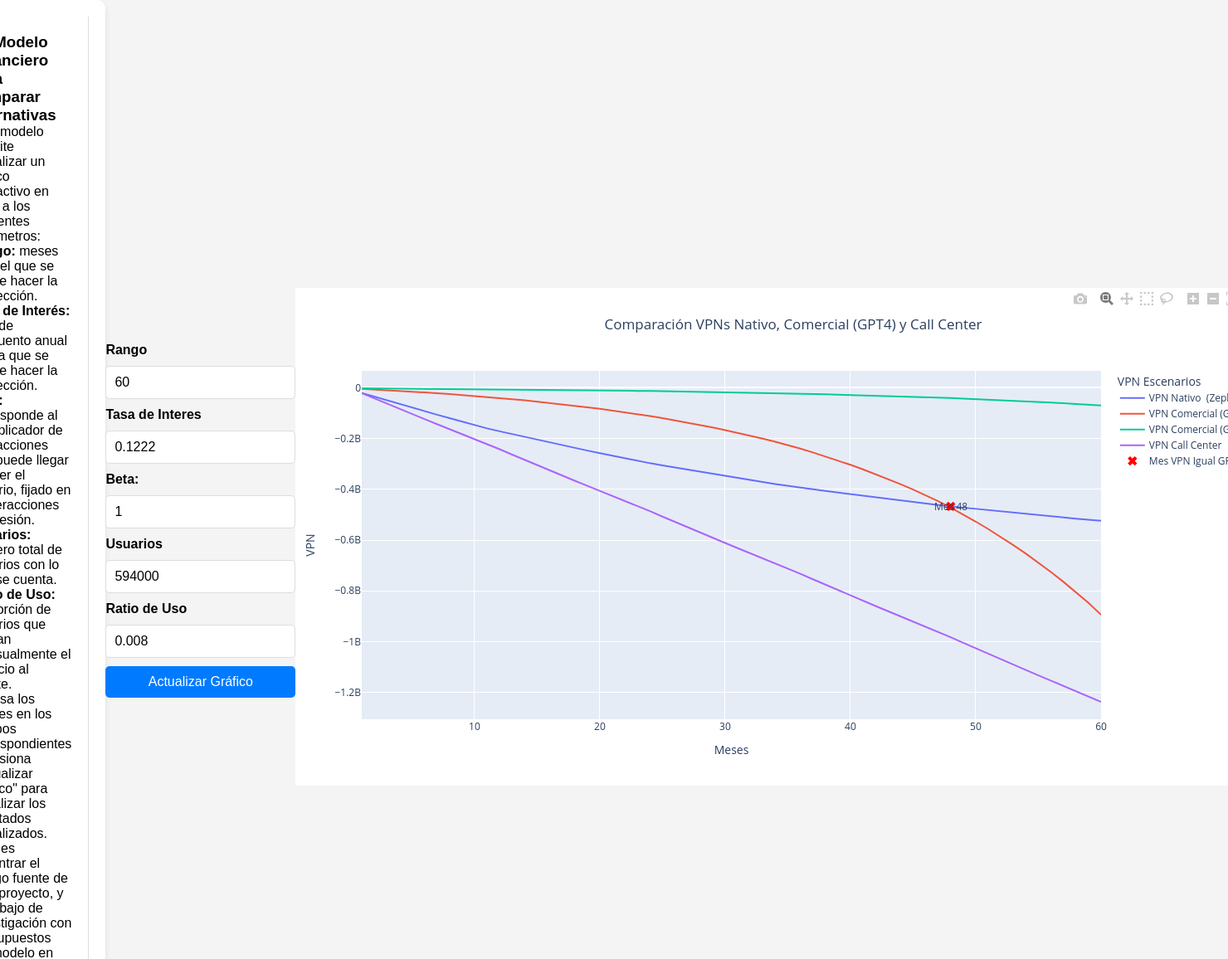
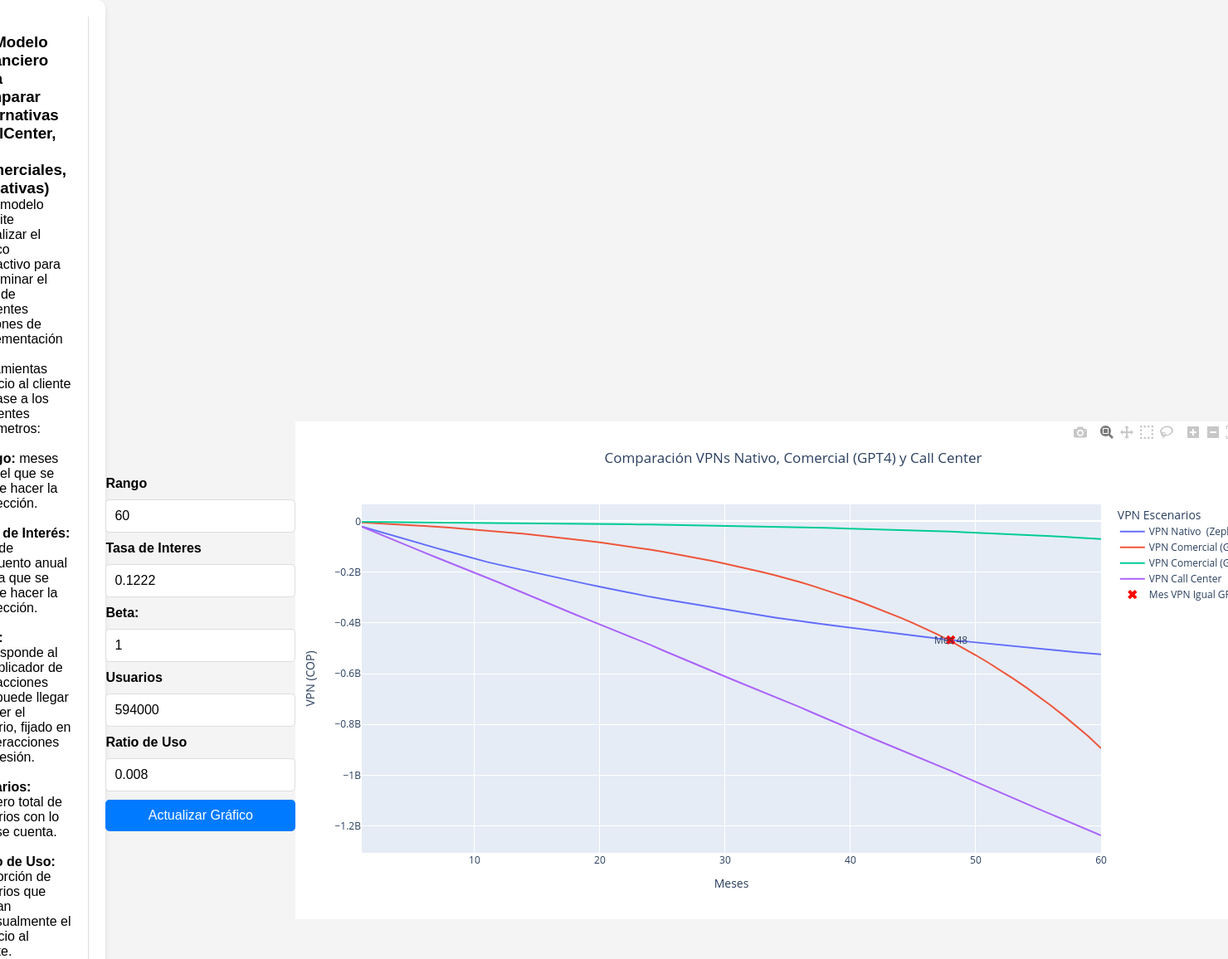
Before and after one commit to ViejoJuli/thesis_code, a Flask app: page / in a window 1480 px wide; the page is wider, and only the part inside the window is pictured. Shown: the top 1156 px of that part at 83% size. Run offline with Flask 3, Linux system fonts and the light colour scheme; some libraries are stand-ins or nearby versions.

Commit message:
v1 aprobada

```diff
--- a/financial_mode_page/functions.py
+++ b/financial_mode_page/functions.py
@@ -359,7 +359,7 @@ def generate_plot(months_range, discount_rate):
         title="Comparación VPNs Nativo, Comercial (GPT4) y Call Center",
         title_x=0.5,
         xaxis_title="Meses",
-        yaxis_title="VPN",
+        yaxis_title="VPN (COP)",
         legend_title="VPN Escenarios",
         width=1200,  # Adjust width
         height=600,  # Adjust height to make it square
--- a/financial_mode_page/templates/index_plotly_dynamic.html
+++ b/financial_mode_page/templates/index_plotly_dynamic.html
@@ -17,15 +17,21 @@
         <div class="left-panel">
             <!-- Cuadro de instrucciones -->
             <div id="instructions">
-                <h3>📊 Modelo Financiero para comparar alternativas</h3>
+                <h3>📊 Modelo Financiero para comparar Alternativas (CallCenter, IA Comerciales, IA Nativas)</h3>
                 <p>
-                    Este modelo permite actualizar un gráfico interactivo en base a los siguientes parámetros:
+                    Este modelo permite actualizar el gráfico interactivo para determinar el VPN de diferentes opciones de implementación para herramientas
+                    servicio al cliente en base a los siguientes parámetros:
                 </p>
+                <br>
                 <ul>
                     <li><strong>Rango:</strong> meses para el que se quiere hacer la proyección.</li>
+                    <br>
                     <li><strong>Tasa de Interés:</strong> tasa de descuento anual con la que se quiere hacer la proyección.</li>
+                    <br>
                     <li><strong>Beta:</strong> corresponde al múltiplicador de interacciones que puede llegar a tener el usuario, fijado en 5 interacciones por sesión.</li>
+                    <br>
                     <li><strong>Usuarios:</strong> número total de usuarios con lo que se cuenta.</li>
+                    <br>
                     <li><strong>Ratio de Uso:</strong> proporción de usuarios que utilizan mensualmente el servicio al cliente.</li>
                 </ul>
                 <p>
```
Also changed, not shown: 1 other file.
